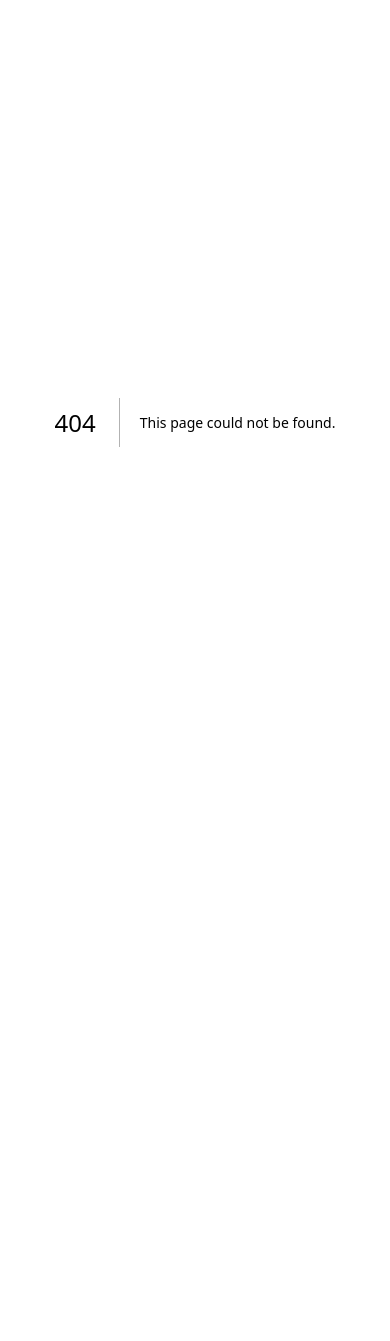
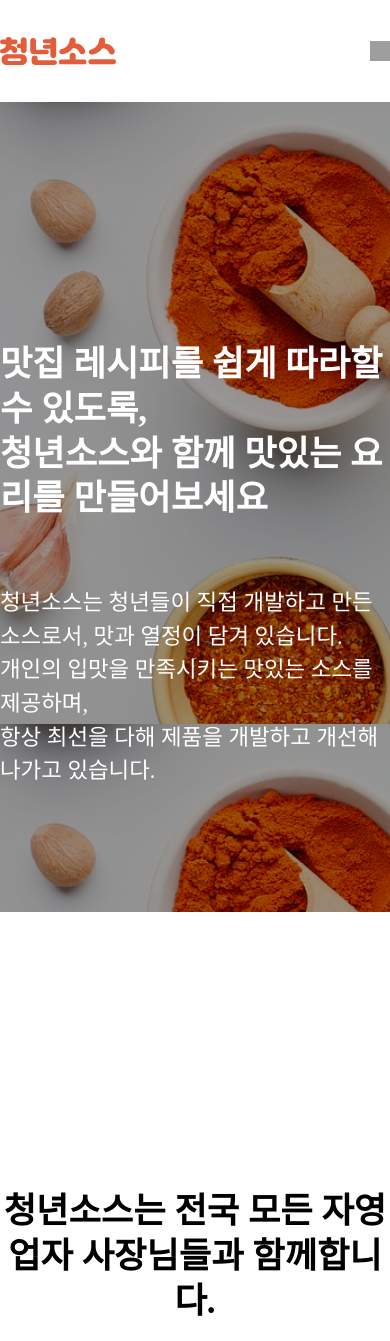
Before and after one commit to hojkim77/Reboot-FE, a Next.js app: page /about in a window 390 px wide. Before the commit this address had no page. Shown: the top 1341 px of the page. Before the commit the page ends 844 px from the top, so only its background shows below. Built offline with nearby package versions, Linux system fonts and the light colour scheme; grey boxes are pictures that could not be loaded.

Commit message:
(진행중)회사소개 페이지

```diff
--- a/components/layouts/Contents.tsx
+++ b/components/layouts/Contents.tsx
@@ -1,7 +1,8 @@
 import type { NextPage } from "next";
 import classNames from "classnames";
 import styles from "./Contents.module.scss";
-import { ReactNode } from "react";
+import { CSSProperties, ReactNode } from "react";
+import { Style } from "util";
 
 interface Props {
   className?: string;
--- a/components/layouts/Header.tsx
+++ b/components/layouts/Header.tsx
@@ -19,7 +19,7 @@ interface Props {
 }
 
 const MENU: MenuItem[] = [
-  { name: "회사 소개", target: "/" },
+  { name: "회사 소개", target: "/about" },
   { name: "공지사항", target: "/notices" },
   { name: "자주 묻는 질문", target: "/" },
 ];
--- a/components/layouts/Section.tsx
+++ b/components/layouts/Section.tsx
@@ -1,24 +1,26 @@
 import type { NextPage } from "next";
 import classNames from "classnames";
 import styles from "./Section.module.scss";
-import { ReactNode } from "react";
+import { CSSProperties, ReactNode } from "react";
 
 interface Props {
   id?: string;
   className?: string;
   children: ReactNode;
+  style?: CSSProperties;
 }
 
 const Section: NextPage<Props> = ({
   id,
   className,
   children,
+  style,
   ...otherProps
 }) => {
   const newClassName = classNames(styles.section, className);
 
   return (
-    <div id={id} className={newClassName} {...otherProps}>
+    <div id={id} className={newClassName} style={style} {...otherProps}>
       {children}
     </div>
   );
--- a/pages/_app.tsx
+++ b/pages/_app.tsx
@@ -1,7 +1,18 @@
 import type { AppProps } from "next/app";
 
 function RebootAPP({ Component, pageProps }: AppProps) {
-  return <Component {...pageProps} />;
+  return (
+    <>
+      <Component {...pageProps} />
+      <style jsx global>
+        {`
+          body {
+            margin: 0;
+          }
+        `}
+      </style>
+    </>
+  );
 }
 
 export default RebootAPP;
--- /dev/null
+++ b/pages/about.tsx
@@ -0,0 +1,96 @@
+import { useRef } from "react";
+import type { NextPage, InferGetStaticPropsType } from "next";
+import Head from "next/head";
+import fs from "fs";
+import path from "path";
+import styles from "@styles/About.module.scss";
+import Container from "@components/layouts/Container";
+import Main from "@components/layouts/Main";
+import Section from "@components/layouts/Section";
+import Contents from "@components/layouts/Contents";
+import Header from "@components/layouts/Header";
+//import Footer from "@components/layouts/Footer";
+//import Counter from "@components/Counter";
+//import ArticleList from "@components/about/ArticleList";
+import { useOnScreen } from "@hooks/responsive";
+//import { Dict } from "@utils/data";
+import dayjs from "dayjs";
+
+export interface Dict {
+  [key: string]: any;
+}
+
+const About: NextPage = () => {
+  const statisticsRef = useRef(null);
+  const statisticsOnScreen = useOnScreen(statisticsRef);
+
+  return (
+    <Container>
+      <Head>
+        <title>청년소스 회사소개</title>
+      </Head>
+
+      <Header white></Header>
+
+      <Main>
+        <Section
+          className={styles.section_1}
+          style={{ backgroundImage: "url(/images/bgimg.svg)" }}
+        >
+          <Contents className={styles.content}>
+            <div className={styles.text_main}>
+              맛집 레시피를 쉽게 따라할 수 있도록,
+              <br />
+              청년소스와 함께 맛있는 요리를 만들어보세요
+            </div>
+            <div className={styles.text_sub}>
+              청년소스는 청년들이 직접 개발하고 만든 소스로서, 맛과 열정이 담겨
+              있습니다.
+              <br />
+              개인의 입맛을 만족시키는 맛있는 소스를 제공하며,
+              <br />
+              항상 최선을 다해 제품을 개발하고 개선해 나가고 있습니다.
+            </div>
+          </Contents>
+        </Section>
+
+        <Section className={styles.section_2}>
+          <Contents className={styles.content}>
+            <div className={styles.text_main}>
+              청년소스는 전국 모든 자영업자 사장님들과 함께합니다.
+            </div>
+            <div className={styles.statistics} ref={statisticsRef}>
+              <div className={styles.item}>
+                <div className={styles.item_name}>제휴 납품업체</div>
+                <div className={styles.item_value}>개</div>
+              </div>
+              <div className={styles.item}>
+                <div className={styles.item_name}>누적 판매건수</div>
+                <div className={styles.item_value}>회</div>
+              </div>
+              <div className={styles.item}>
+                <div className={styles.item_name}>누적 판매액수</div>
+                <div className={styles.item_value}>억 원</div>
+              </div>
+              <div className={styles.item}>
+                <div className={styles.item_name}>누적 방문자</div>
+                <div className={styles.item_value}>명</div>
+              </div>
+            </div>
+            <div className={styles.text_tiny}>
+              {dayjs(new Date()).format("YYYY년 M월")} 기준
+            </div>
+          </Contents>
+        </Section>
+
+        <Section className={styles.section_3}>
+          <Contents className={styles.content}>
+            <div></div>
+          </Contents>
+        </Section>
+      </Main>
+    </Container>
+  );
+};
+
+export default About;
--- /dev/null
+++ b/styles/About.module.scss
@@ -0,0 +1,164 @@
+.section_1 {
+  align-items: center;
+  margin-top: 80px;
+  .content {
+    height: 644px;
+    color: white;
+    flex-direction: column;
+    justify-content: start;
+    .text_main {
+      margin-top: 137px;
+      margin-bottom: 66px;
+      font-weight: 700;
+      font-size: 36px;
+      line-height: 4.7rem;
+    }
+
+    .text_sub {
+      font-weight: 500;
+      font-size: 20px;
+      line-height: 2.6rem;
+    }
+
+    .text_tiny {
+      font-weight: 300;
+      font-size: 1.1rem;
+      line-height: 1.4rem;
+      color: var(--text-tiny);
+    }
+  }
+}
+
+.section_2 {
+  .content {
+    flex-direction: column;
+
+    .text_main {
+      text-align: center;
+      font-weight: 700;
+      font-size: 30px;
+      margin-top: 150px;
+      line-height: 3.9rem;
+    }
+    .statistics {
+      display: flex;
+      justify-content: space-between;
+      padding: 0 4rem;
+      margin-top: 10.5rem;
+
+      .item {
+        text-align: center;
+        min-width: 15rem;
+
+        .item_name {
+          font-weight: 500;
+          font-size: 20px;
+          line-height: 2.6rem;
+        }
+
+        .item_value {
+          margin-top: 2rem;
+          font-weight: 700;
+          font-size: 30px;
+          line-height: 3.9rem;
+          color: #e35d3c;
+        }
+
+        &:last-child {
+          margin-right: 0;
+        }
+      }
+    }
+
+    .text_tiny {
+      text-align: right;
+      margin-top: 1.5rem;
+      font-weight: 500;
+      font-size: 14px;
+      line-height: 1.8rem;
+      color: #a5a5a5;
+    }
+  }
+}
+
+.section_3 {
+  align-items: center;
+  background-color: var(--light);
+
+  .content {
+    padding: 15rem 0;
+    color: var(--text-darkgray);
+
+    .text_main {
+      font-weight: 700;
+      font-size: 3rem;
+      line-height: 3.9rem;
+    }
+
+    .article_list {
+      margin-top: 6.5rem;
+    }
+  }
+}
+
+@media (max-width: 767px) {
+  .section_1 {
+    height: 52rem;
+
+    .content {
+      padding-top: 4rem;
+
+      .text_main {
+        margin-bottom: 4rem;
+        font-weight: 700;
+        font-size: 2.2rem;
+        line-height: 2.8rem;
+      }
+
+      .text_sub {
+        font-weight: 500;
+        font-size: 1.4rem;
+        line-height: 2.1rem;
+      }
+    }
+  }
+
+  .section_2 {
+    .content {
+      padding: 8rem 0 7rem 0;
+
+      .text_main {
+        font-size: 2.2rem;
+        line-height: 2.8rem;
+      }
+
+      .statistics {
+        flex-direction: column;
+        margin-top: 3.5rem;
+
+        .item {
+          margin-right: 0;
+          margin-bottom: 3rem;
+
+          .item_value {
+            margin-top: 1rem;
+            font-size: 2.6rem;
+            line-height: 3.4rem;
+          }
+
+          &:last-child {
+            margin-bottom: 0;
+          }
+        }
+      }
+    }
+  }
+
+  .section_3 {
+    .content {
+      .text_main {
+        text-align: center;
+      }
+    }
+  }
+}
```
Also changed, not shown: public/images/bgimg.svg (added).
